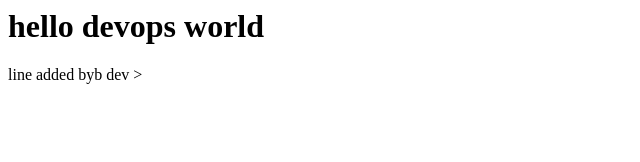
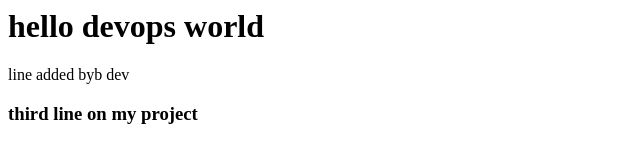
Before and after one commit to SameerParmar786/devops2, a plain HTML site: page devops_day_1/index.html in a window 1280 px wide. Shown: the whole page, without its empty margins (0-640 px from the left). Drawn offline with Linux system fonts and the light colour scheme.

Commit message:
test complete

```diff
--- a/devops_day_1/index.html
+++ b/devops_day_1/index.html
@@ -1,2 +1,3 @@
 <h1> hello devops world </h1
-<h1> line added byb dev </h1>>
+<h1> line added byb dev </h1>
+<h3> third line on my project </h3>
```
